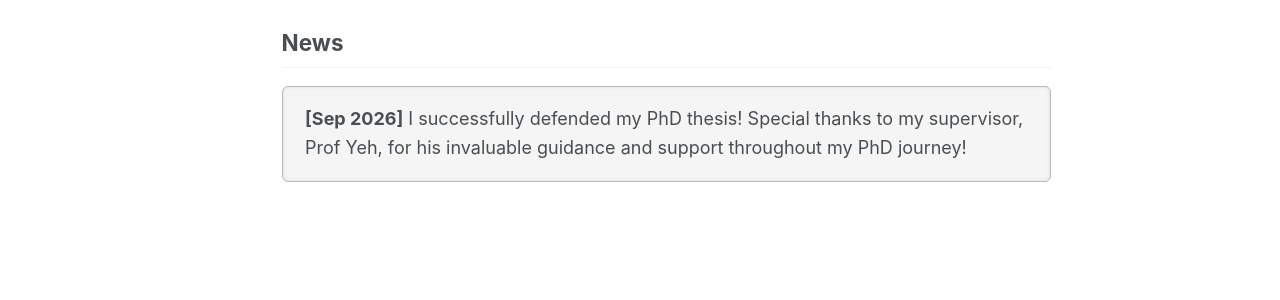
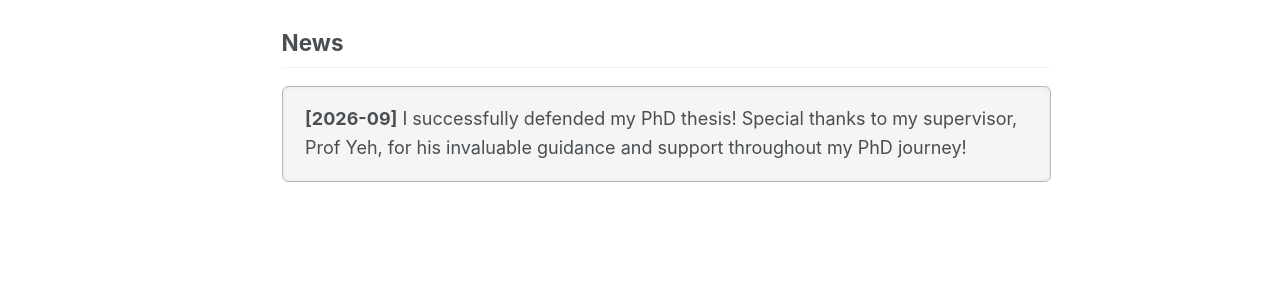
Before and after one commit to sywang-20/sywang-20.github.io, a Jekyll site: the page built from _pages/about.md, in a window 1280 px wide and 1243 px high. Shown: the part 636-936 px from the top of the window. Built offline with Jekyll 4.4.1, drawn with Linux system fonts in a browser that asks for light colours; some web fonts are replaced.

Commit message:
Update news date format in about.md

```diff
--- a/_pages/about.md
+++ b/_pages/about.md
@@ -22,6 +22,6 @@ Please feel free to get in touch if you are interested in these topics!
 
 <div class="news-scroll" role="region" aria-label="Latest news" tabindex="0">
 <p class="news-item">
-  <strong>[Sep 2026]</strong> I successfully defended my PhD thesis! Special thanks to my supervisor, Prof Yeh, for his invaluable guidance and support throughout my PhD journey!
+  <strong>[2026-09]</strong> I successfully defended my PhD thesis! Special thanks to my supervisor, Prof Yeh, for his invaluable guidance and support throughout my PhD journey!
 </p>
 </div>
```
